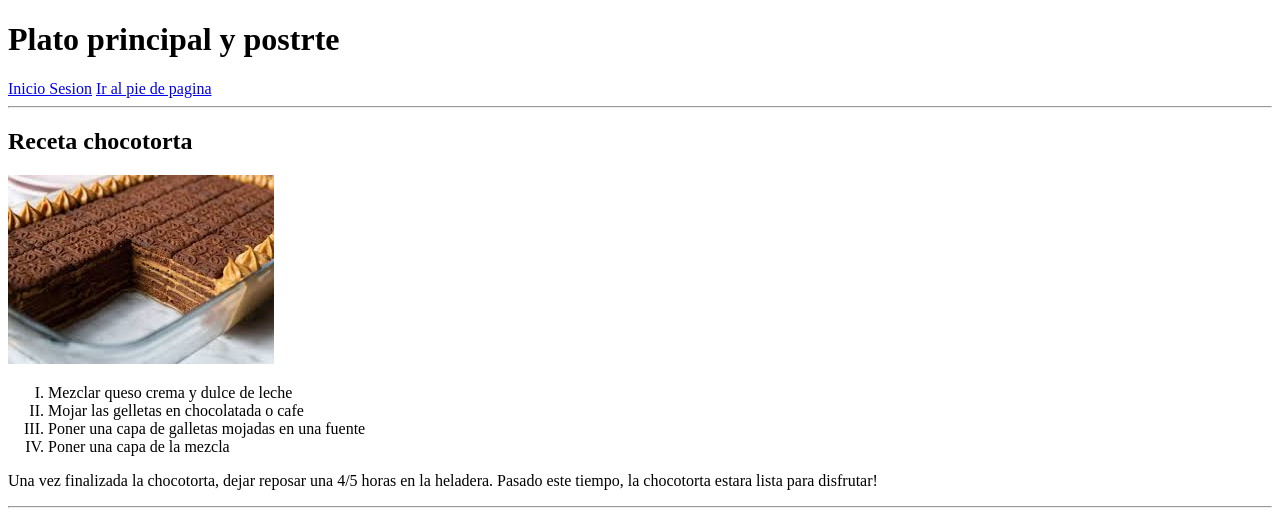
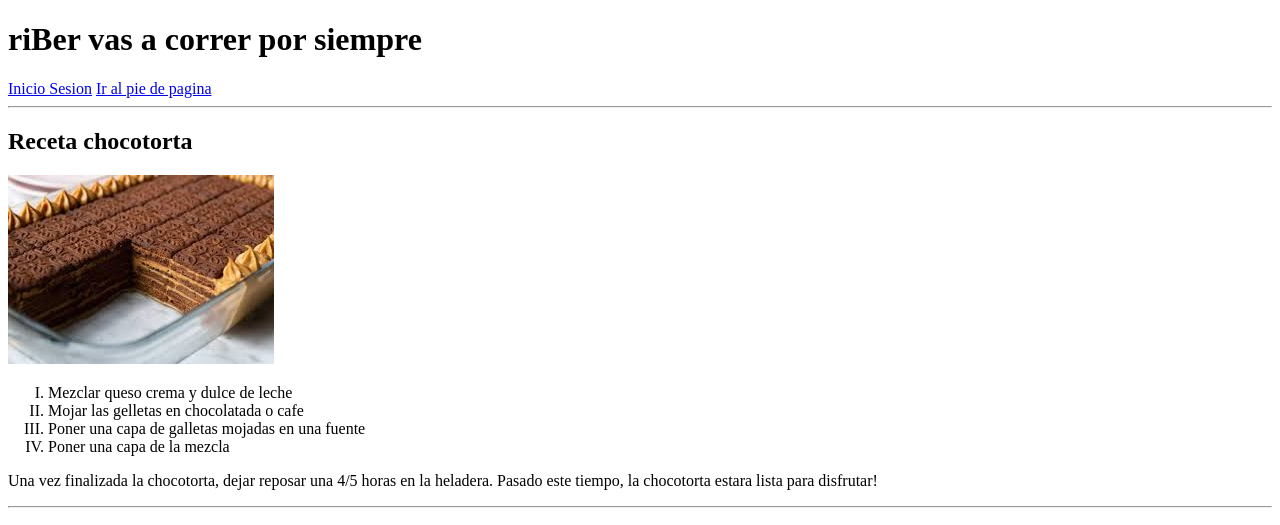
Before and after one commit to maurialdax/clases, a plain HTML site: page dam/index.html in a window 1280 px wide. Shown: the top 525 px of the page. Drawn offline with Linux system fonts and the light colour scheme.

Commit message:
puse la verdad de lo cagon q es riber

```diff
--- a/dam/index.html
+++ b/dam/index.html
@@ -8,7 +8,7 @@
 </head>
 <body>
     <header>
-        <h1>Plato principal y postrte</h1>
+        <h1>riBer vas a correr por siempre</h1>
         <nav>
             <a href="sesion.html">Inicio Sesion</a>
             <a href="#pie">Ir al pie de pagina</a>
```
